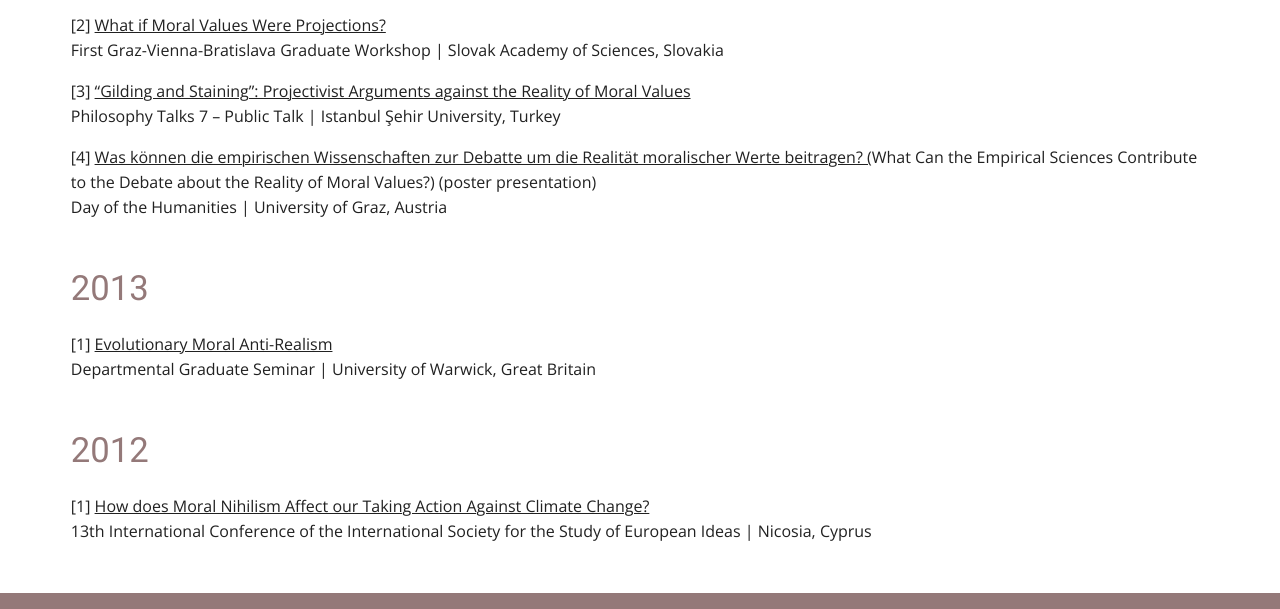
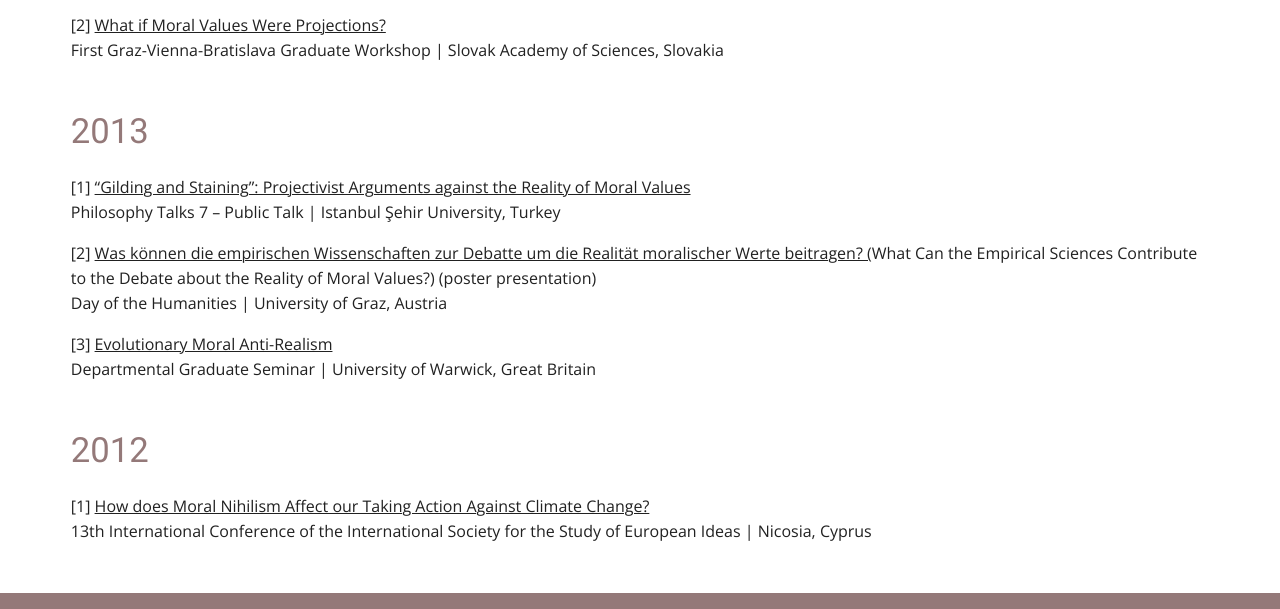
Before and after one commit to poelzler/thomaspoelzler-website, a plain HTML site: page dist/research/presentations.html in a window 1280 px wide. Shown: the part 5909-6518 px from the top of the page. Drawn offline with Linux system fonts and the light colour scheme.

Commit message:
Presentations: zwei Vorträge von 2014 nach 2013 verschoben (wie im CV)
Co-Authored-By: Claude Opus 5.5 <noreply@anthropic.com>
Claude-Session: https://claude.ai/code/session_01T6qL9Nf94VqDwvmhDVCsFq

```diff
--- a/dist/research/presentations.html
+++ b/dist/research/presentations.html
@@ -137,11 +137,11 @@
     <h2 class="sec">2014</h2>
     <p>[1] <span class="u">Albert Camus’ frühe Logik des Absurden (Albert Camus’ Early Logic of the Absurd)</span><br>Public Talk, organized by the Studienvertretung Philosophie Uni Graz | University of Graz, Austria</p>
     <p>[2] <span class="u">What if Moral Values Were Projections?</span><br>First Graz-Vienna-Bratislava Graduate Workshop | Slovak Academy of Sciences, Slovakia</p>
-    <p>[3] <span class="u">“Gilding and Staining”: Projectivist Arguments against the Reality of Moral Values</span><br>Philosophy Talks 7 – Public Talk | Istanbul Şehir University, Turkey</p>
-    <p>[4] <span class="u">Was können die empirischen Wissenschaften zur Debatte um die Realität moralischer Werte beitragen? (</span>What Can the Empirical Sciences Contribute to the Debate about the Reality of Moral Values?) (poster presentation)<br>Day of the Humanities | University of Graz, Austria</p>
 
     <h2 class="sec">2013</h2>
-    <p>[1] <span class="u">Evolutionary Moral Anti-Realism</span><br>Departmental Graduate Seminar | University of Warwick, Great Britain</p>
+    <p>[1] <span class="u">“Gilding and Staining”: Projectivist Arguments against the Reality of Moral Values</span><br>Philosophy Talks 7 – Public Talk | Istanbul Şehir University, Turkey</p>
+    <p>[2] <span class="u">Was können die empirischen Wissenschaften zur Debatte um die Realität moralischer Werte beitragen? (</span>What Can the Empirical Sciences Contribute to the Debate about the Reality of Moral Values?) (poster presentation)<br>Day of the Humanities | University of Graz, Austria</p>
+    <p>[3] <span class="u">Evolutionary Moral Anti-Realism</span><br>Departmental Graduate Seminar | University of Warwick, Great Britain</p>
 
     <h2 class="sec">2012</h2>
     <p>[1] <span class="u">How does Moral Nihilism Affect our Taking Action Against Climate Change?</span><br>13th International Conference of the International Society for the Study of European Ideas | Nicosia, Cyprus</p>
```
Also changed, not shown: src/pages/presentations.html (+3 -3 lines).
